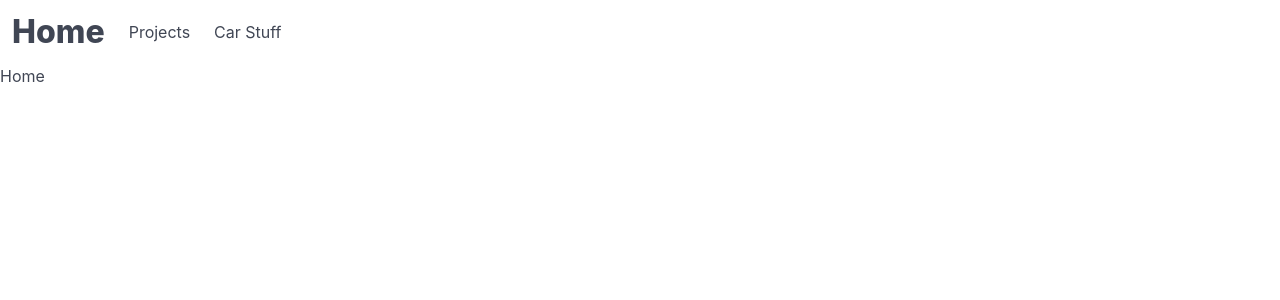
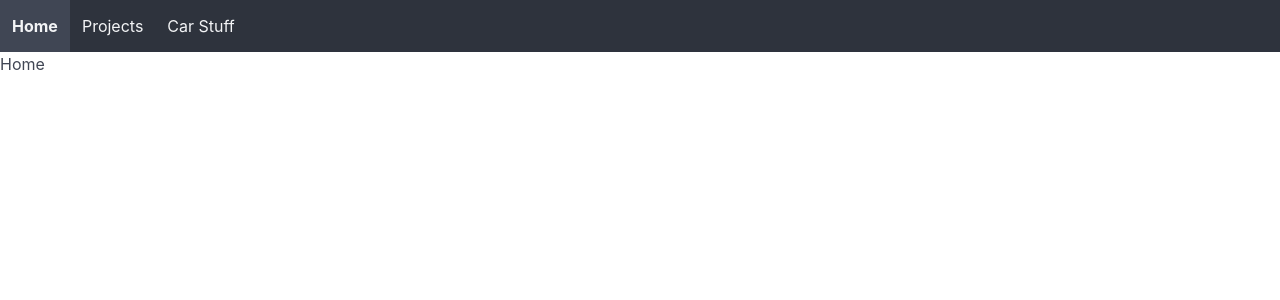
Before and after one commit to gabe-lepo/portfolio-site, a React (Create React App) app: page / in a window 1280 px wide. Shown: the top 300 px of the page. Built offline with nearby package versions, Linux system fonts and the light colour scheme.

Commit message:
reactive navbar

```diff
--- a/public/index.html
+++ b/public/index.html
@@ -29,7 +29,7 @@
     -->
     <title>Portfolio</title>
   </head>
-  <body>
+  <body class="has-navbar-fixed-top">
     <noscript>You need to enable JavaScript to run this app.</noscript>
     <!-- BOOTSTRAP JS -->
     <!-- <script src="https://cdn.jsdelivr.net/npm/bootstrap@5.3.3/dist/js/bootstrap.bundle.min.js" integrity="sha384-YvpcrYf0tY3lHB60NNkmXc5s9fDVZLESaAA55NDzOxhy9GkcIdslK1eN7N6jIeHz" crossorigin="anonymous"></script> -->
--- a/src/components/NavBar.tsx
+++ b/src/components/NavBar.tsx
@@ -1,15 +1,23 @@
+import { useLocation } from "react-router-dom"
+
 export default function NavBar() {
+   const locationPath = useLocation().pathname
+
    return(
-      <div className="navbar" role="navigation" aria-label="main navigation">
+      <div className="navbar is-fixed-top is-dark" role="navigation" aria-label="main navigation">
          <div className="navbar-brand">
-            <a className="navbar-item title" href="/">Home</a>
-         </div>
-
-         <div className="navbar-menu">
-            <div className="navbar-start">
-               <a className="navbar-item" href="/projects">Projects</a>
-               <a className="navbar-item" href="/carstuff">Car Stuff</a>
-            </div>
+            <a
+               className={`navbar-item ${locationPath === "/" ? "has-background-grey-dark has-text-weight-bold" : ""}`}
+               href="/"
+            >Home</a>
+            <a
+               className={`navbar-item ${locationPath === "/projects" ? "has-background-grey-dark has-text-weight-bold" : ""}`}
+               href="/projects"
+            >Projects</a>
+            <a
+               className={`navbar-item ${locationPath === "/carstuff" ? "has-background-grey-dark has-text-weight-bold" : ""}`}
+               href="/carstuff"
+            >Car Stuff</a>
          </div>
       </div>
    )
```
Also changed, not shown: src/App.tsx (+6 -8 lines).
